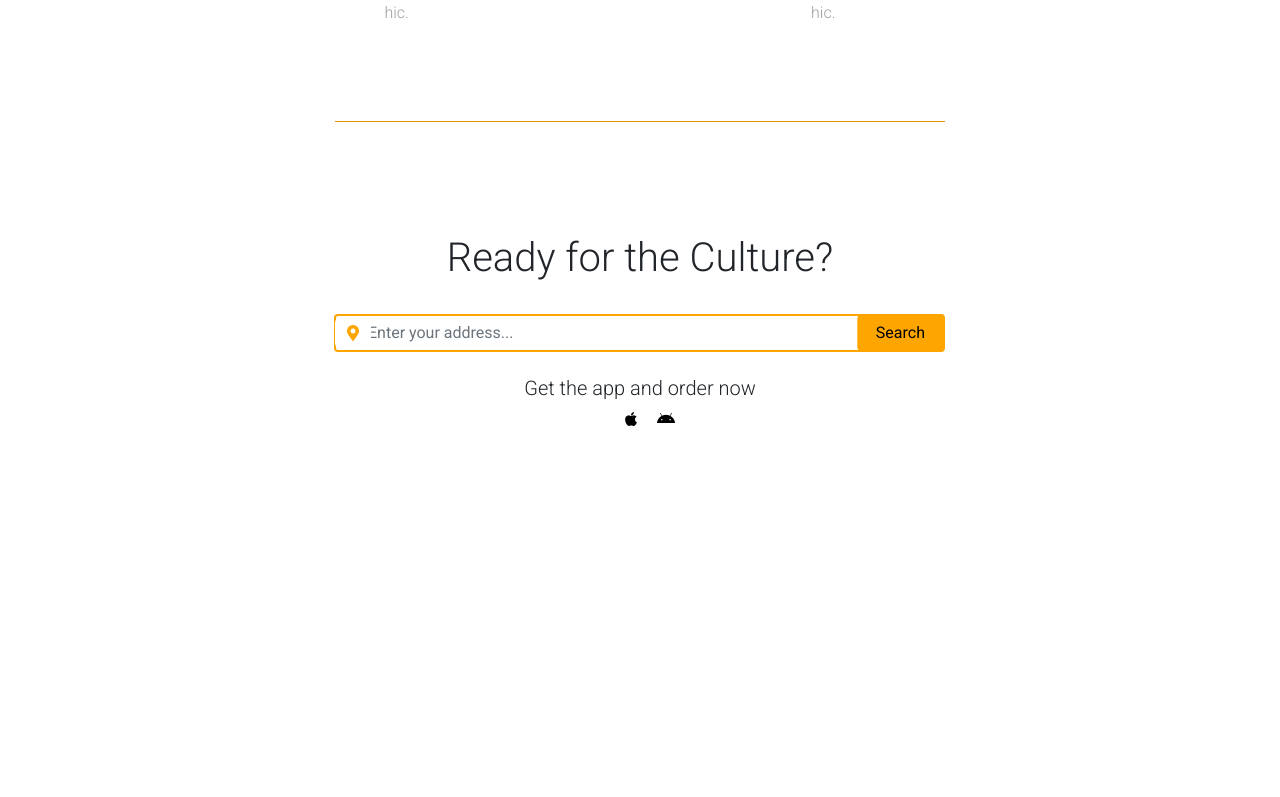
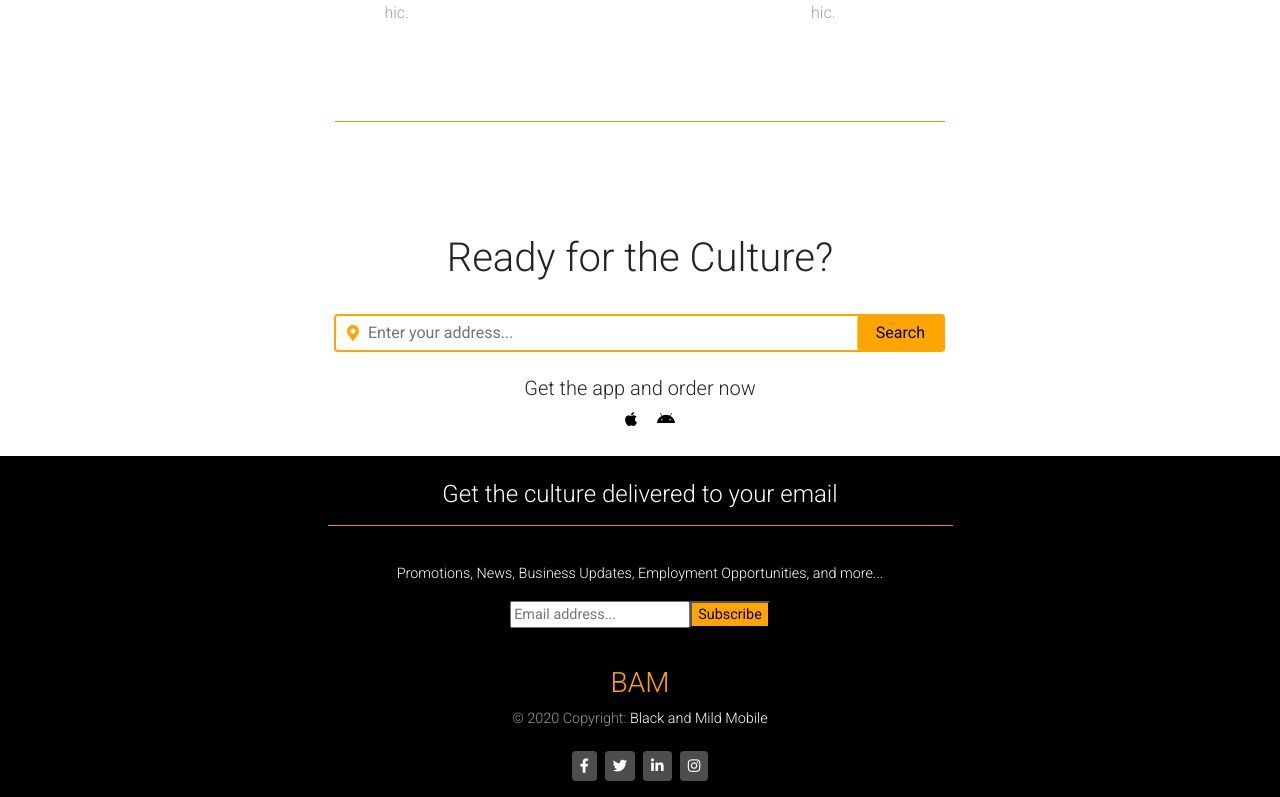
Before and after one commit to mchisem/ride-on, a React (Create React App) app: page / in a window 1280 px wide. Shown: the part 2843-3640 px from the top of the page. Before the commit the page ends 3275 px from the top, so only its background shows below. Built offline with nearby package versions, Linux system fonts and the light colour scheme.

Commit message:
footer isn't deploying on heroku for some reason

```diff
--- a/src/components/Footer/Index.js
+++ b/src/components/Footer/Index.js
@@ -1,5 +1,5 @@
 import React from "react";
-import { MDBCol, MDBContainer, MDBRow, MDBFooter } from "mdbreact";
+import { MDBContainer, MDBFooter } from "mdbreact";
 import './style.css';
 
 const FooterPage = () => {
@@ -22,7 +22,7 @@ const FooterPage = () => {
       <div className="footer-copyright text-center py-3">
         <MDBContainer fluid>
             <h3 style={{color:"orange"}}>BAM</h3>
-            &copy; {new Date().getFullYear()} Copyright: <a href="https://www.mdbootstrap.com"> Black and Mild Mobile </a>
+            &copy; {new Date().getFullYear()} Copyright: <a href=""> Black and Mild Mobile </a>
             <br></br>
             <br></br>
             <div class="social text-center">
--- a/src/components/Navbar/style.css
+++ b/src/components/Navbar/style.css
@@ -1,8 +1,4 @@
-nav {
-  display: block;
-  /* padding: 5%; */
-  /* height: 5vh; */
-}
+nav{display: block;}
 
 .navbar {
   font-weight: 300;
--- a/src/pages/Home.js
+++ b/src/pages/Home.js
@@ -1,13 +1,13 @@
 import React from "react";
 import '@fortawesome/fontawesome-free/css/all.min.css';
 import 'bootstrap-css-only/css/bootstrap.min.css';
+import AppleIcon from '../components/AppleIcon';
+import AndroidIcon from '../components/AndroidIcon';
 import MediaObject from '../components/MediaObject';
 import Works from '../components/Works';
 import Features from '../components/Features';
 import Search from '../components/Search';
-// import Footer from '../components/Footer';
-import AppleIcon from '../components/AppleIcon';
-import AndroidIcon from '../components/AndroidIcon';
+import Footer from '../components/Footer';
 import '../App.css';
 
 function Homepage() {
@@ -25,10 +25,7 @@ function Homepage() {
       <Works></Works>
       <Features></Features>
       <Search></Search>
-      {/* <Works></Works>
-      <Features></Features>
-      <Search></Search>
-      <Footer></Footer> */}
+      <Footer></Footer>
     </div>
   );
 }
```
